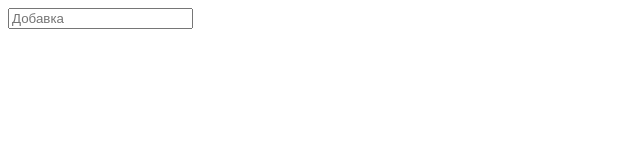
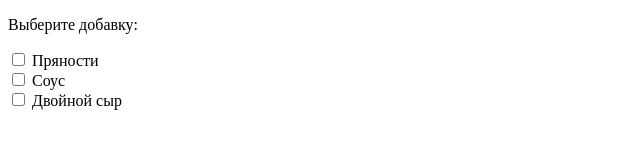
Before and after one commit to SergeyOcheretenko/FoodOrder, a plain HTML site: page index.html in a window 1280 px wide. Shown: the whole page, without its empty margins (0-640 px from the left). Drawn offline with Linux system fonts and the light colour scheme.

Commit message:
Add checkboxes with toppings

```diff
--- a/index.html
+++ b/index.html
@@ -5,7 +5,25 @@
 	</head>
 	<body>
 
-		<input placeholder="Добавка">
+		<p>Выберите добавку:</p>
+		<div class="radio">
+			<label>
+				<input type="checkbox">
+				Пряности
+			</label>
+		</div>
+		<div class="radio">
+			<label>
+				<input type="checkbox">
+				Соус
+			</label>
+		</div>
+		<div class="radio">
+			<label>
+				<input type="checkbox">
+				Двойной сыр
+			</label>
+		</div>
 
 	</body>
 
```
